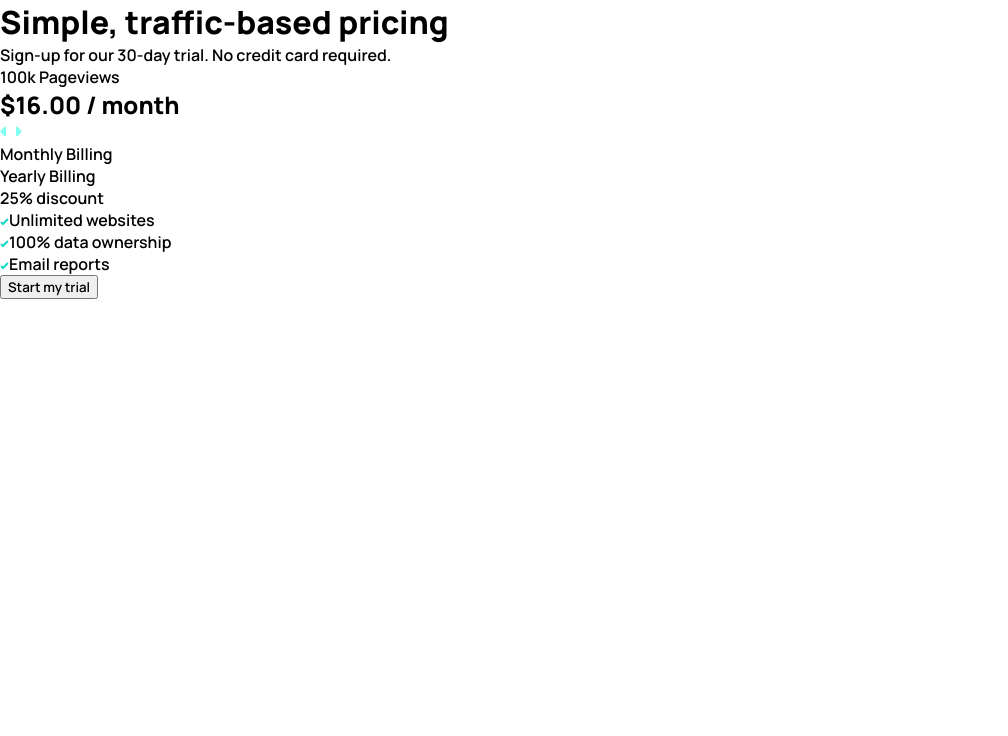
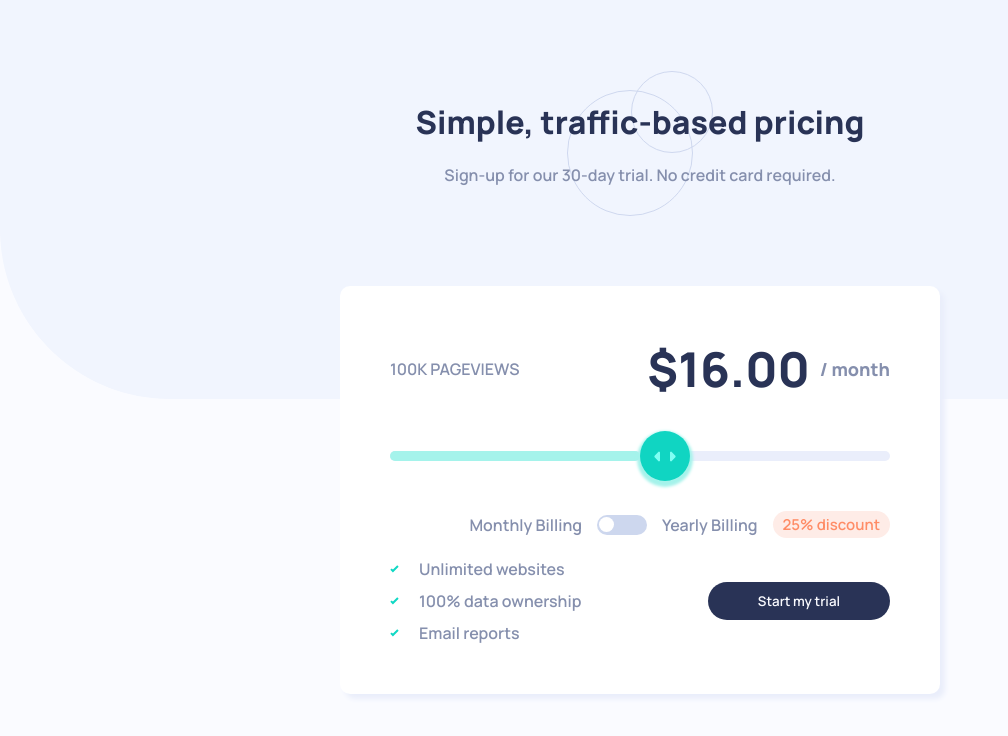
Before and after one commit to arkam-mohamad/interactive-pricing-component, a plain HTML site: page index.html in a window 1280 px wide. Shown: the whole page, without its empty margins (0-1008 px from the left). Drawn offline with Linux system fonts and the light colour scheme.

Commit message:
Update style.css

```diff
--- a/style.css
+++ b/style.css
@@ -2,3 +2,149 @@
   margin: 0;
   font-family: 'Manrope', sans-serif;
 }
+.colors{
+  color: hsl(174, 77%, 80%);
+  color: hsl(174, 86%, 45%);
+  color: hsl(14, 92%, 95%);
+  color: hsl(15, 100%, 70%);
+  color: hsl(226, 100%, 87%);
+  color: hsl(0, 0%, 100%);
+  color: hsl(230, 100%, 99%);
+  color: hsl(224, 65%, 95%);
+  color: hsl(223, 50%, 87%);
+  color: hsl(225, 20%, 60%);
+  color: hsl(227, 35%, 25%);
+  }
+
+body{
+  background-image: url('./images/bg-pattern.svg');
+  background-repeat: no-repeat;
+  background-size: 100%;
+  background-color: hsl(230, 100%, 99%);
+  display: flex;
+  flex-direction: column;
+  align-items: center;
+  justify-content: center;
+  padding-bottom: 50px;
+}
+header{
+  background-image: url('./images/pattern-circles.svg');
+  background-repeat: no-repeat;
+  background-position: center;
+  margin: 50px;
+  padding: 50px;
+  display: flex;
+  flex-direction: column;
+  gap: 20px;
+  align-items: center;
+}
+h1{
+  color: hsl(227, 35%, 25%);
+}
+p{
+  color: hsl(225, 20%, 60%);
+}
+main{
+  background-color: white;
+  display: flex;
+  flex-direction: column;
+  /* align-items: center; */
+  gap: 20px;
+  padding: 50px;
+  border-radius: 10px;
+  box-shadow: 5px 5px 5px hsl(224, 65%, 95%);
+  width: 500px;
+}
+main > div{
+  display: flex;
+  justify-content: space-between;
+  align-items: center;
+}
+.pricing p{
+  text-transform: uppercase;
+}
+.pricing h2{
+  color: hsl(227, 35%, 25%);
+  font-size: 48px;
+  display: flex;
+  align-items: center;
+  gap: 10px;
+}
+h2 span{
+  font-size: 18px;
+  color: hsl(225, 20%, 60%);
+}
+.slider{
+  background-color: hsl(224, 65%, 95%);
+  border-radius: 10px;
+  position: relative;
+  height: 10px;
+  margin: 30px 0;
+}
+.green{
+  position: absolute;
+  width: 50%;
+  height: 100%;
+  border-radius: 10px;
+  background-color: hsl(174, 77%, 80%);
+}
+.round{
+  width: 50px;
+  height: 50px;
+  border-radius: 50%;
+  background-color: hsl(174, 86%, 45%);
+  box-shadow: 0px 3px 3px 3px hsl(174, 77%, 80%);
+  position: absolute;
+  display: flex;
+  justify-content: center;
+  align-items: center;
+  left: 50%;
+}
+.round img{
+  color: white;
+  /* background-color: white; */
+}
+.billing{
+  justify-content: end;
+  gap: 15px;
+}
+.toggle{
+  width: 50px;
+  height: 20px;
+  background-color: hsl(223, 50%, 87%);
+  border-radius: 10px;
+  position: relative;
+}
+.toggle small{
+  width:15px;
+  height: 15px;
+  background-color: white;
+  border-radius: 50%;
+  position: absolute;
+  top: 2.5px;
+  left: 2.5px;
+}
+.discount{
+  color: hsl(15, 100%, 70%);
+  background-color: hsl(14, 92%, 95%);
+  padding: 3px 10px;
+  font-size: 15px;
+  border-radius: 20px;
+}
+.list{
+  display: flex;
+  flex-direction: column;
+  gap: 10px;
+}
+.list p{
+  display: flex;
+  gap: 20px;
+  align-items: center;
+}
+button{
+  background-color: hsl(227, 35%, 25%);
+  border: 0;
+  color: hsl(230, 100%, 99%);
+  padding: 10px 50px;
+  border-radius: 50px;
+}
```
